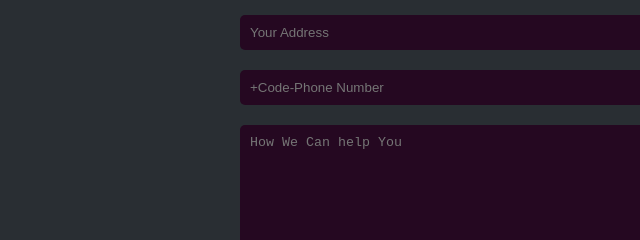
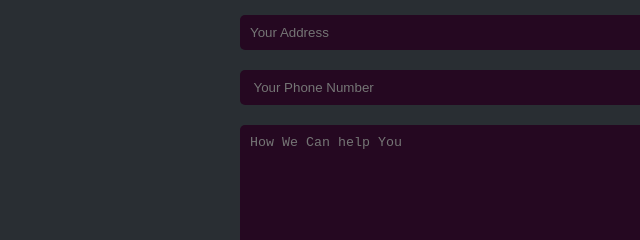
Before and after one commit to Tonyelchediac/tony, a plain HTML site: page index.html in a window 1280 px wide. Shown: the part 4951-5191 px from the top of the page, 0-640 px from the left. Drawn offline with nearby package versions, Linux system fonts and the light colour scheme.

Commit message:
Update index.html

```diff
--- a/index.html
+++ b/index.html
@@ -306,7 +306,7 @@
         <input type="text" name="name" placeholder="Your Name" required>
         <input type="text" name="email" placeholder="Your Email" required>
         <input type="text" name="address" placeholder="Your Address" required>
-        <input type="text" name="phone" placeholder="+Code-Phone Number" required>
+        <input type="number" name="phone" placeholder=" Your Phone Number" required>
         <textarea name="message" id="" cols="30" rows="10" placeholder="How We Can help You" required></textarea>
         <div class="btn-box formBtn">
             <button type="submit" class="btn" onclick="reserform()">Send Message</button>
```
